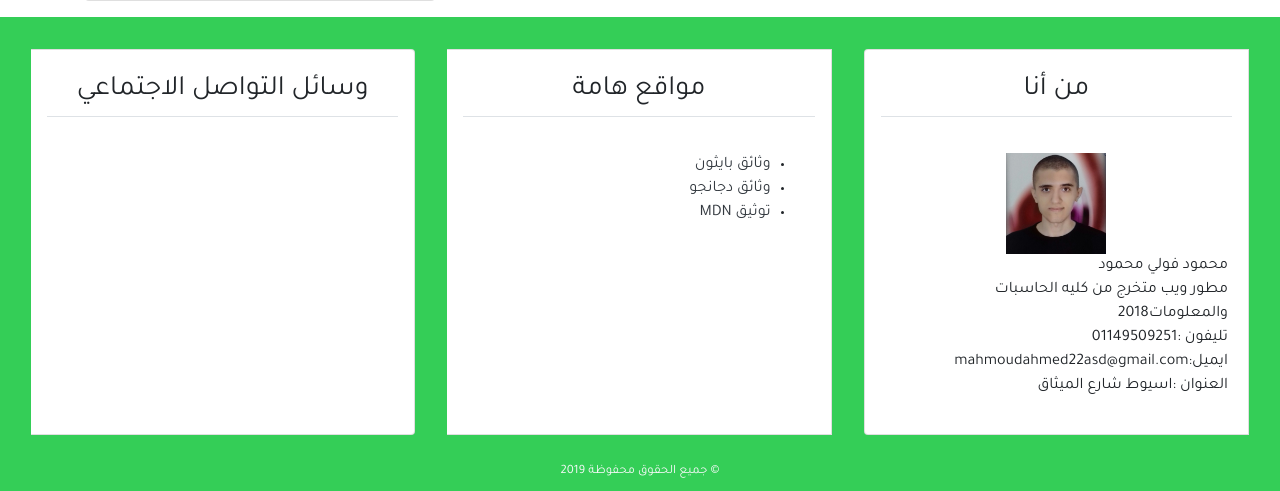
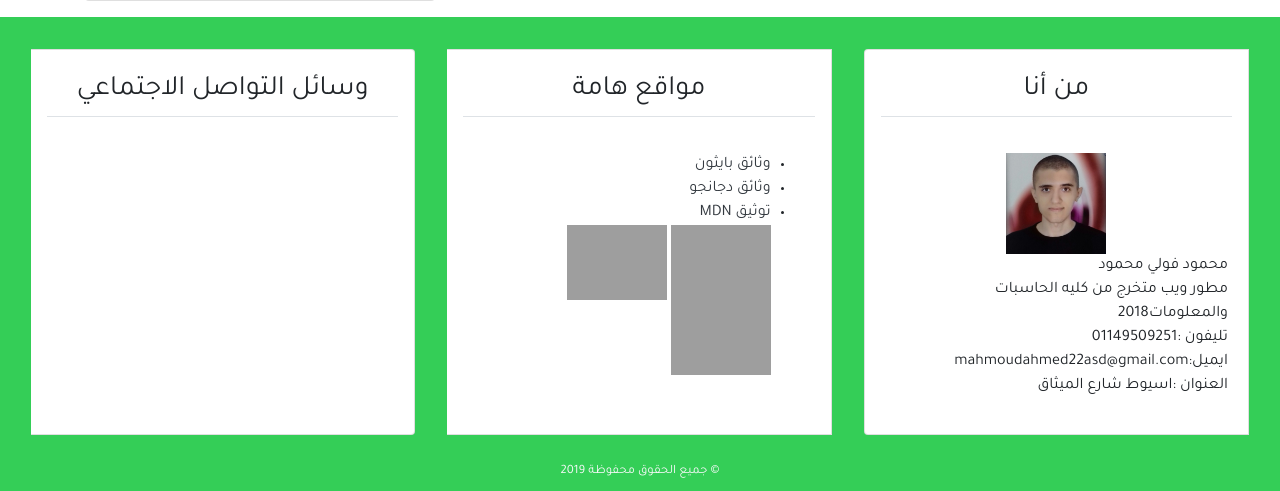
Before and after one commit to mahmoudahmed22/blog-advanced-2019-2, a Django app: page /about/ in a window 1280 px wide. Shown: the part 652-1143 px from the top of the page. Run offline with Django 3.2, Linux system fonts and the light colour scheme; data comes from the database, SQL or seed files in the repository; some libraries are stand-ins or nearby versions; grey boxes are pictures that could not be loaded.

Commit message:
Initial commit

```diff
--- a/blog/templates/blog/base.html
+++ b/blog/templates/blog/base.html
@@ -134,6 +134,9 @@
                                     <li><a class="text-dark" href="https://docs.djangoproject.com/en/2.2/">وثائق
                                             دجانجو</a></li>
                                     <li><a class="text-dark" href="https://developer.mozilla.org/">توثيق MDN</a></li>
+                                     <img src="{% static 'blog/images/11.PNG' %}" alt=" django" width="100px">
+                                     <img src="{% static 'blog/images/22.PNG' %}" alt="python" width="100px">
+                                     <img src="{% static 'blog/images/33.PNG' %}" alt="MDN" width="100px">
                                 </ul>
                             </div>
                         </div>
```
Also changed, not shown: 3 other files.
